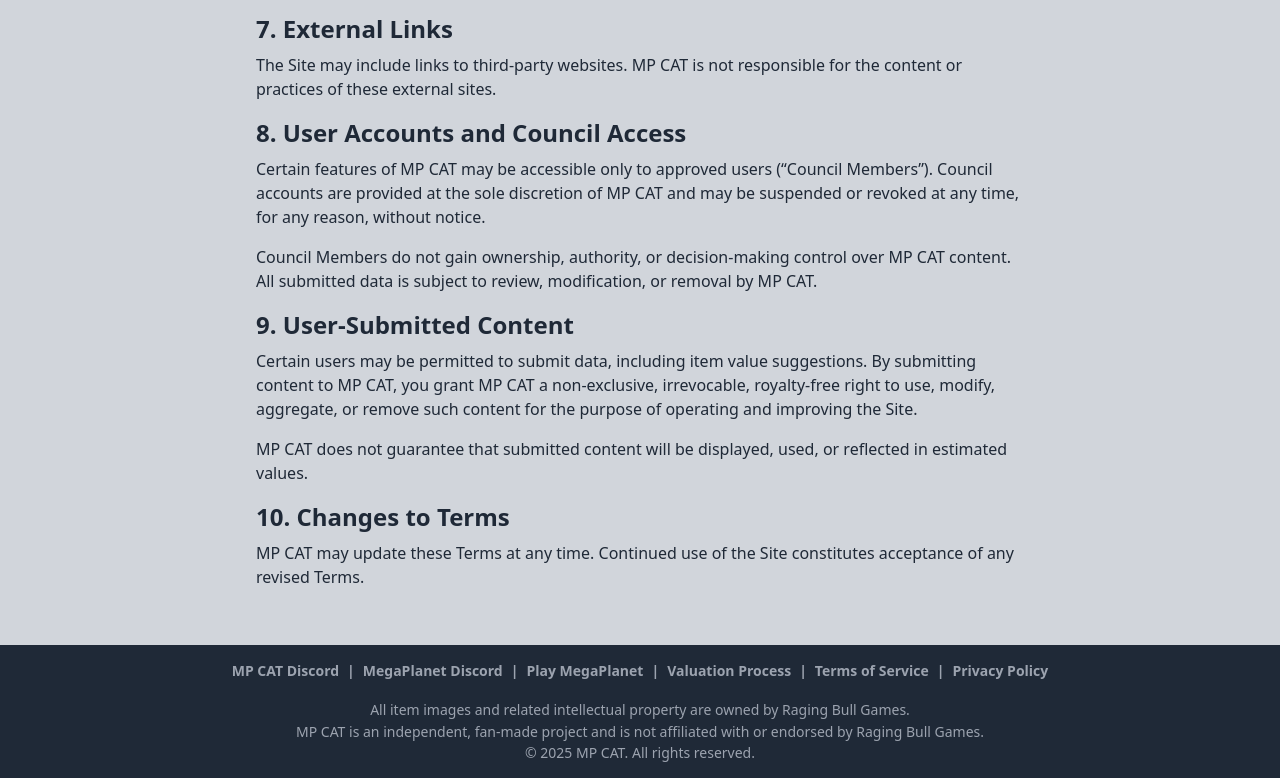
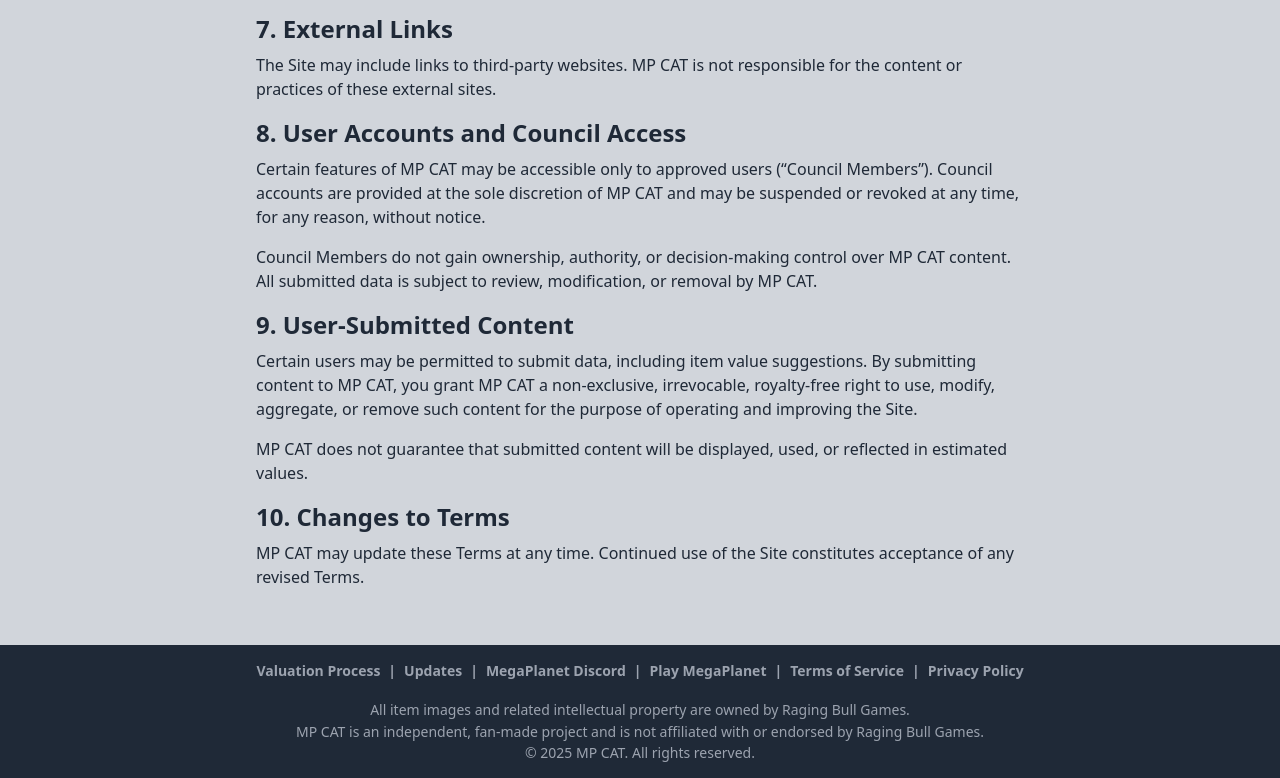
Before and after one commit to Insentric/mp-cat, a plain HTML site: page terms-of-service/index.html in a window 1280 px wide. Shown: the part 875-1653 px from the top of the page. Drawn offline with Linux system fonts and the light colour scheme; a script that the page names is missing.

Commit message:
Update index.html

```diff
--- a/terms-of-service/index.html
+++ b/terms-of-service/index.html
@@ -143,13 +143,13 @@
     <div class="max-w-4xl mx-auto flex flex-col items-center space-y-2">
       <!-- Top links row -->
       <div class="text-center pb-3 flex flex-wrap justify-center space-x-2 text-sm font-semibold">
-        <a href="https://discord.gg/vfhHqsCNzk" class="hover:text-orange-500">MP CAT Discord</a>
+        <a href="../valuation-process/" class="hover:text-orange-500">Valuation Process</a>
         <span>|</span>
-        <a href="https://discord.megaplanetgame.com/" class="hover:text-orange-500">MegaPlanet Discord</a>
+        <a href="https://forum.megaplanetgame.com/d/390" target="_blank" rel="noopener noreferrer" class="hover:text-orange-500">Updates</a>
         <span>|</span>
-        <a href="https://megaplanetgame.com/play" class="hover:text-orange-500">Play MegaPlanet</a>
+        <a href="https://discord.megaplanetgame.com/" target="_blank" rel="noopener noreferrer" class="hover:text-orange-500">MegaPlanet Discord</a>
         <span>|</span>
-        <a href="../valuation-process/" class="hover:text-orange-500">Valuation Process</a>
+        <a href="https://megaplanetgame.com/play" target="_blank" rel="noopener noreferrer" class="hover:text-orange-500">Play MegaPlanet</a>
         <span>|</span>
         <a href="../terms-of-service/" class="hover:text-orange-500">Terms of Service</a>
         <span>|</span>
```
